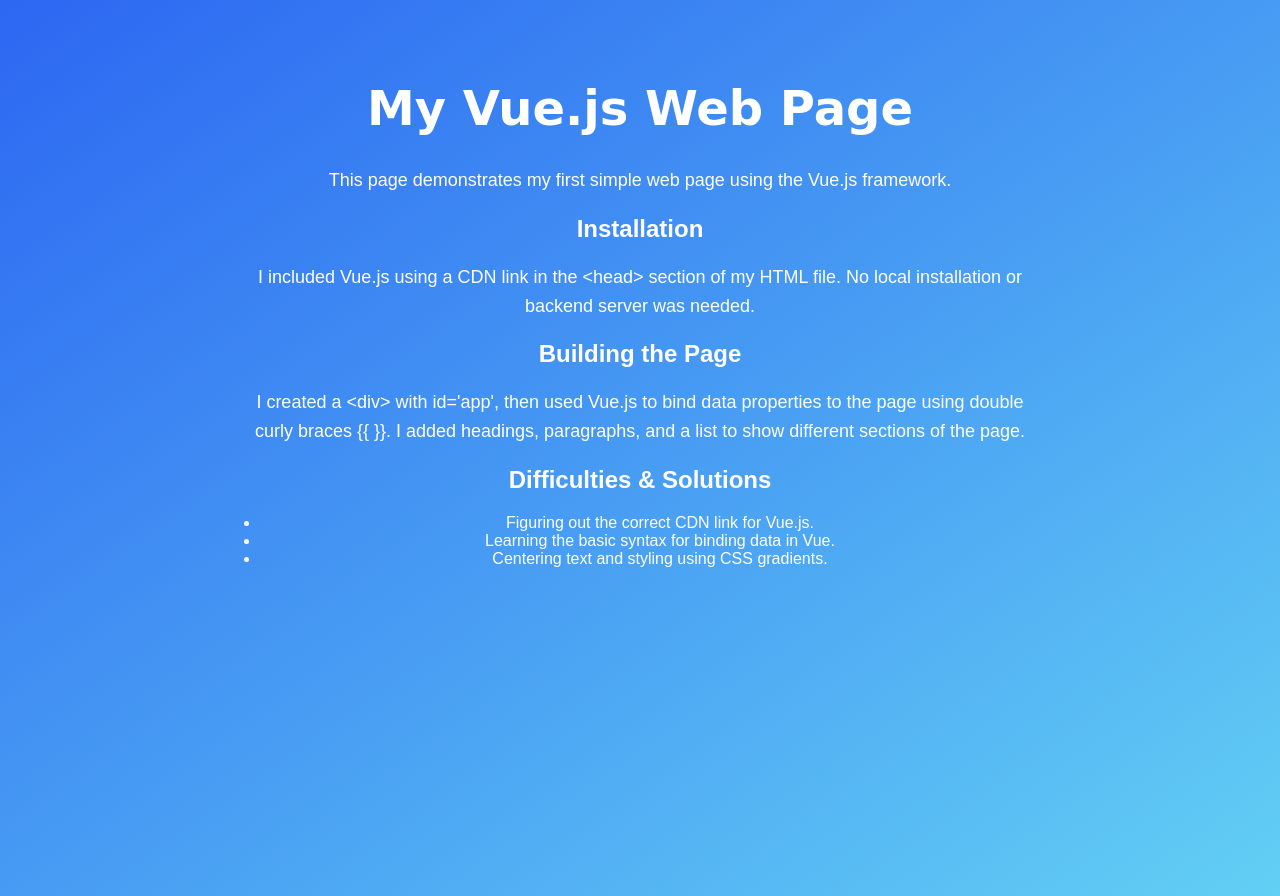
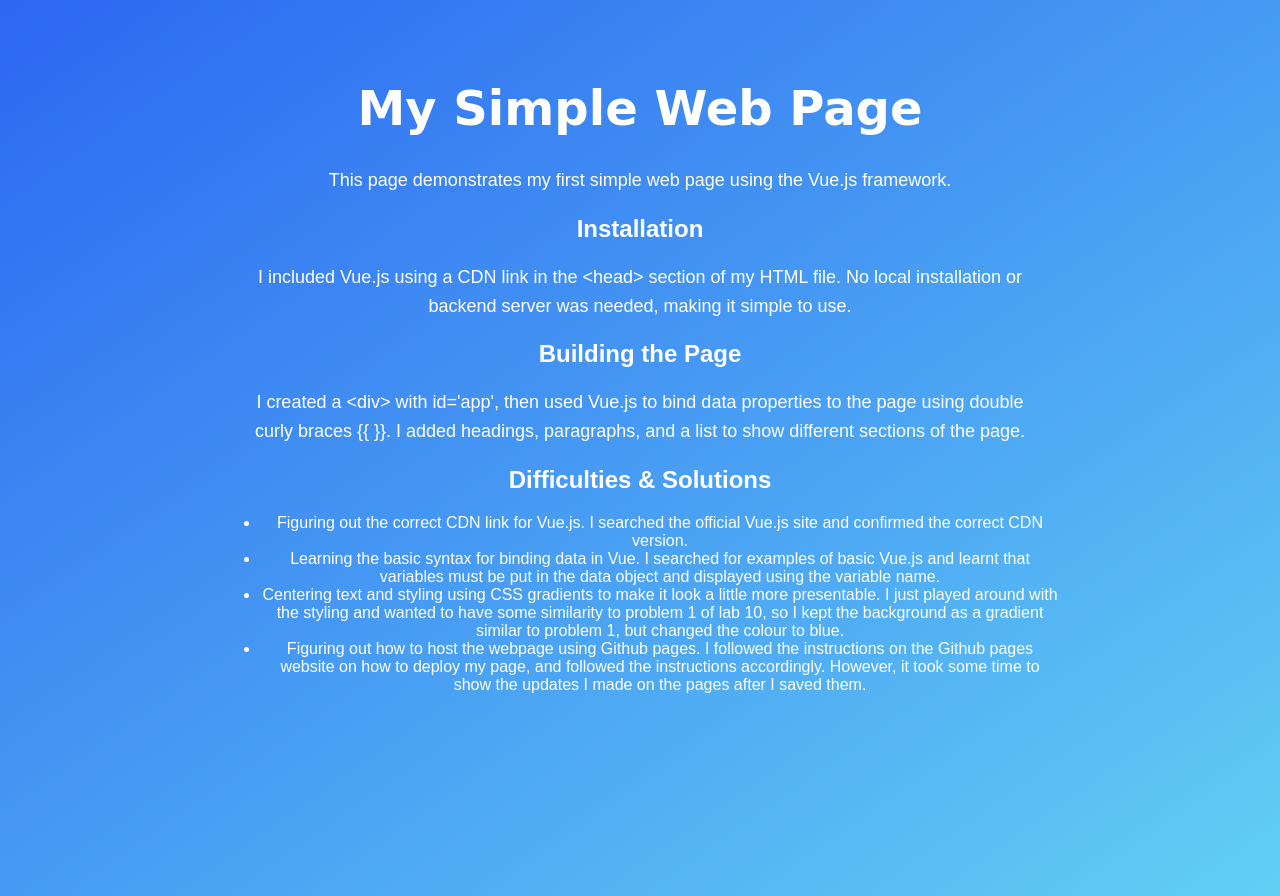
Before and after one commit to swathie805/swathie805.github.io, a plain HTML site: page index.html in a window 1280 px wide. Drawn offline with nearby package versions, Linux system fonts and the light colour scheme.

Commit message:
Revise content in index.html for clarity
Updated headings and improved installation and difficulties descriptions for clarity.

```diff
--- a/index.html
+++ b/index.html
@@ -36,7 +36,7 @@
 </head>
 <body>
     <div id="app">
-        <h1>My Vue.js Web Page</h1>
+        <h1>My Simple Web Page</h1>
         <p>{{ intro }}</p>
 
         <h2>Installation</h2>
@@ -56,12 +56,13 @@
             el: '#app',
             data: {
                 intro: "This page demonstrates my first simple web page using the Vue.js framework.",
-                installation: "I included Vue.js using a CDN link in the <head> section of my HTML file. No local installation or backend server was needed.",
+                installation: "I included Vue.js using a CDN link in the <head> section of my HTML file. No local installation or backend server was needed, making it simple to use.",
                 building: "I created a <div> with id='app', then used Vue.js to bind data properties to the page using double curly braces {{ }}. I added headings, paragraphs, and a list to show different sections of the page.",
                 difficulties: [
-                    "Figuring out the correct CDN link for Vue.js.",
-                    "Learning the basic syntax for binding data in Vue.",
-                    "Centering text and styling using CSS gradients."
+                    "Figuring out the correct CDN link for Vue.js. I searched the official Vue.js site and confirmed the correct CDN version.",
+                    "Learning the basic syntax for binding data in Vue. I searched for examples of basic Vue.js and learnt that variables must be put in the data object and displayed using the variable name. ",
+                    "Centering text and styling using CSS gradients to make it look a little more presentable. I just played around with the styling and wanted to have some similarity to problem 1 of lab 10, so I kept the background as a gradient similar to problem 1, but changed the colour to blue.",
+                    "Figuring out how to host the webpage using Github pages. I followed the instructions on the Github pages website on how to deploy my page, and followed the instructions accordingly. However, it took some time to show the updates I made on the pages after I saved them."
                 ]
             }
         })
```
